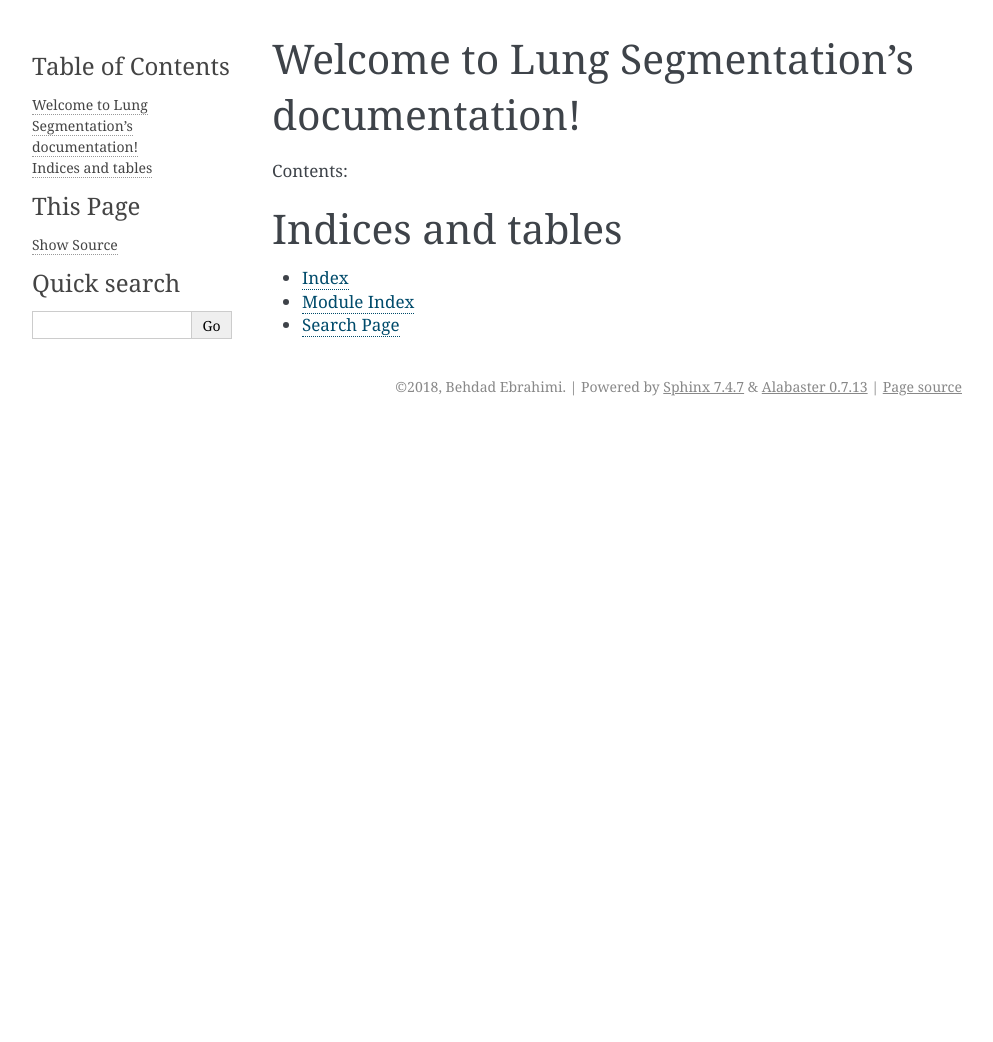
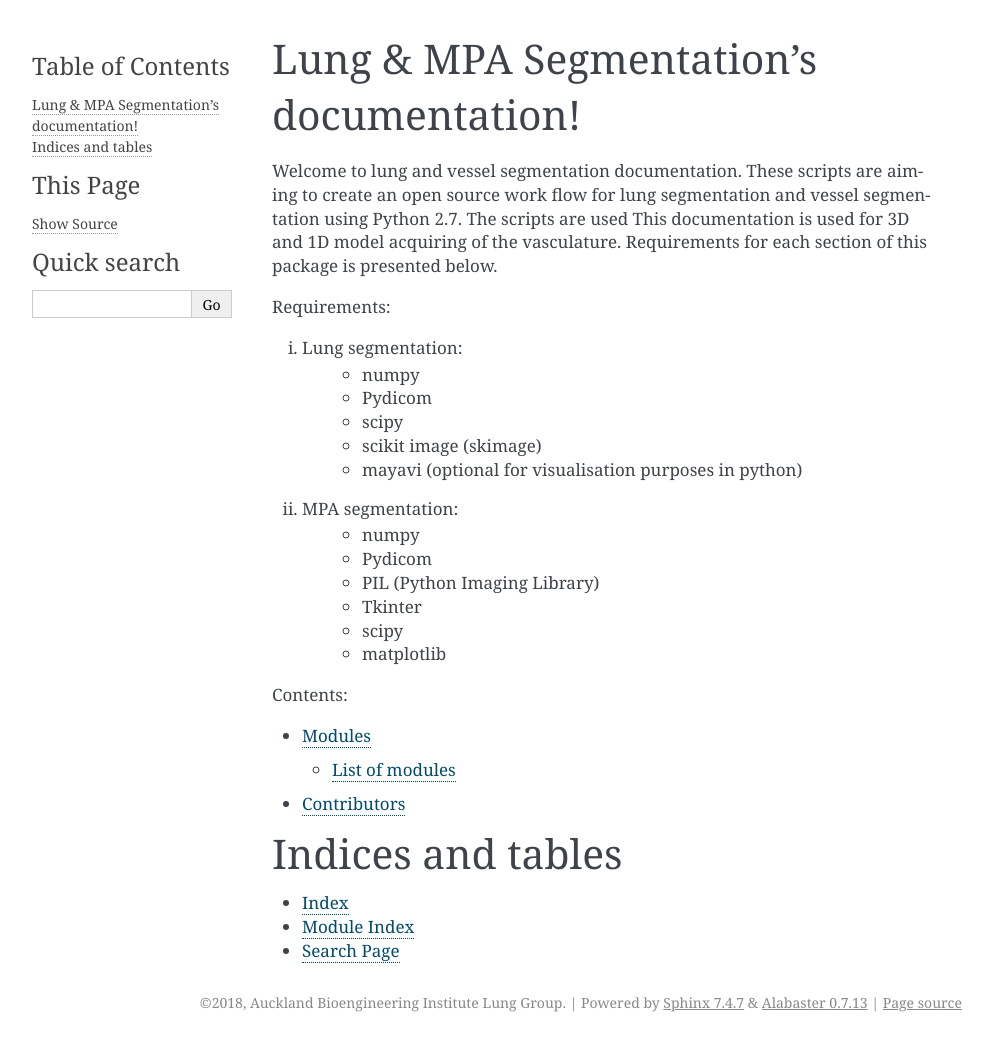
Before and after one commit to behdadebsh/LungPhD, a Sphinx documentation site: the page built from docs/index.rst, in a window 1280 px wide. Shown: the whole page, without its empty margins (148-1141 px from the left). Built offline with Sphinx 7.4.7, drawn with Linux system fonts in a browser that asks for light colours; before the commit the page ends 900 px from its top, so only the background shows below that.

Commit message:
sphinx documentation for lung and MPA segmentation added

```diff
--- /dev/null
+++ b/docs/Modules/lowervasculature.rst
@@ -0,0 +1,5 @@
+================================
+Lower_generation_segmentation.py
+================================
+
+Basically, this uses the same method as lung segmentation (watershed). With watershed algorithm the vessel gaps inside the lung masks are used. One step of binary opening is done on the masks to remove really small vessel gaps inside the lung masks since for our purpose we are interested in bigger and more visible vessels.
--- a/docs/conf.py
+++ b/docs/conf.py
@@ -51,8 +51,8 @@ master_doc = 'index'
 
 # General information about the project.
 project = u'Lung Segmentation'
-copyright = u'2018, Behdad Ebrahimi'
-author = u'Behdad Ebrahimi'
+copyright = u'2018, Auckland Bioengineering Institute Lung Group'
+author = u'Behdad Shaarbaf Ebrahimi'
 
 # The version info for the project you're documenting, acts as replacement for
 # |version| and |release|, also used in various other places throughout the
--- /dev/null
+++ b/docs/contributors.rst
@@ -0,0 +1,5 @@
+============
+Contributors
+============
+- Alys Clark (Auckland Bioengineering Institute, University of Auckland, New Zealand)
+- Behdad Shaarbaf Ebrahimi (Auckland Bioengineering Institute, University of Auckland, New Zealand)
--- a/docs/index.rst
+++ b/docs/index.rst
@@ -3,14 +3,35 @@
    You can adapt this file completely to your liking, but it should at least
    contain the root `toctree` directive.
 
-Welcome to Lung Segmentation's documentation!
+Lung & MPA Segmentation's documentation!
 =============================================
+
+Welcome to lung and vessel segmentation documentation. These scripts are aiming to create an open source work flow for lung segmentation and vessel segmentation using Python 2.7. The scripts are used
+This documentation is used for 3D and 1D model acquiring of the vasculature. Requirements for each section of this package is presented below.
+
+Requirements:
+
+i) Lung segmentation:
+	- numpy
+	- Pydicom
+	- scipy
+	- scikit image (skimage)
+	- mayavi (optional for visualisation purposes in python)
+ii) MPA segmentation:
+	- numpy
+	- Pydicom
+	- PIL (Python Imaging Library)
+	- Tkinter
+	- scipy
+	- matplotlib
 
 Contents:
 
 .. toctree::
    :maxdepth: 2
 
+   modules
+   contributors
 
 
 Indices and tables
```
Also changed, not shown: docs/Modules/LevelsetAlg.rst (added, +17 -0 lines), docs/Modules/MPAsegmentation.rst (added, +20 -0 lines), docs/Modules/centerline.rst (added, +16 -0 lines), docs/Modules/loadscan.rst (added, +10 -0 lines), docs/Modules/lungsegmentation.rst (added, +15 -0 lines), docs/Modules/procrustes.rst (added, +65 -0 lines), docs/Modules/utils.rst (added, +22 -0 lines), docs/modules.rst (added, +18 -0 lines).
